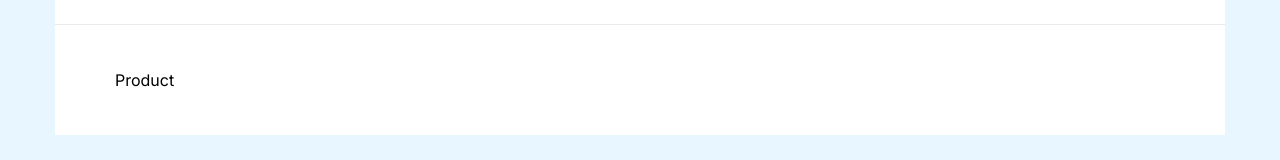
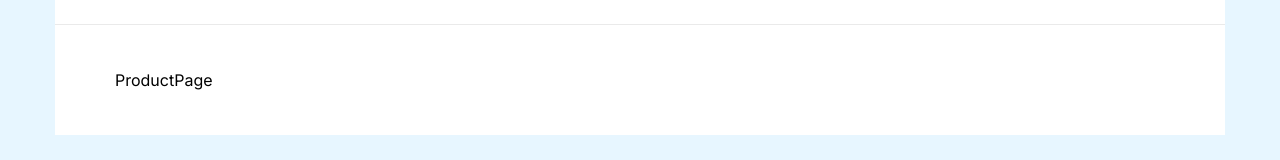
Before and after one commit to ZooMbix-hub/Next-Sneakers, a Next.js app: page /product/1 in a window 1280 px wide. Shown: the part 162-322 px from the top of the page. Built offline with nearby package versions, Linux system fonts and the light colour scheme.

Commit message:
feat: добавление страницы ProductPage

```diff
--- a/app/product/[productId]/page.tsx
+++ b/app/product/[productId]/page.tsx
@@ -1,5 +1,6 @@
 import type { CardProps } from '@/src/widgets/product/ui/Card/Card';
 import MOCK_PRODUCTS from '../../../products.json';
+import { ProductPage } from '@/src/pages/product';
 
 interface ProductProps {
   params: {
@@ -20,9 +21,5 @@ export async function generateMetadata({ params }: ProductProps) {
 }
 
 export default function Product({ params }: ProductProps) {
-  return (
-    <div>
-      Product
-    </div>
-  );
+  return <ProductPage />;
 }
--- /dev/null
+++ b/src/pages/product/index.ts
@@ -0,0 +1 @@
+export { ProductPage } from './ui';
--- /dev/null
+++ b/src/pages/product/ui/ProductPage/ProductPage.tsx
@@ -0,0 +1,9 @@
+import s from './ProductPage.module.css';
+
+export function ProductPage() {
+  return (
+    <div>
+      ProductPage
+    </div>
+  );
+}
--- /dev/null
+++ b/src/pages/product/ui/index.ts
@@ -0,0 +1 @@
+export { ProductPage } from './ProductPage/ProductPage';
```
Also changed, not shown: src/pages/product/ui/ProductPage/ProductPage.module.css (added).
